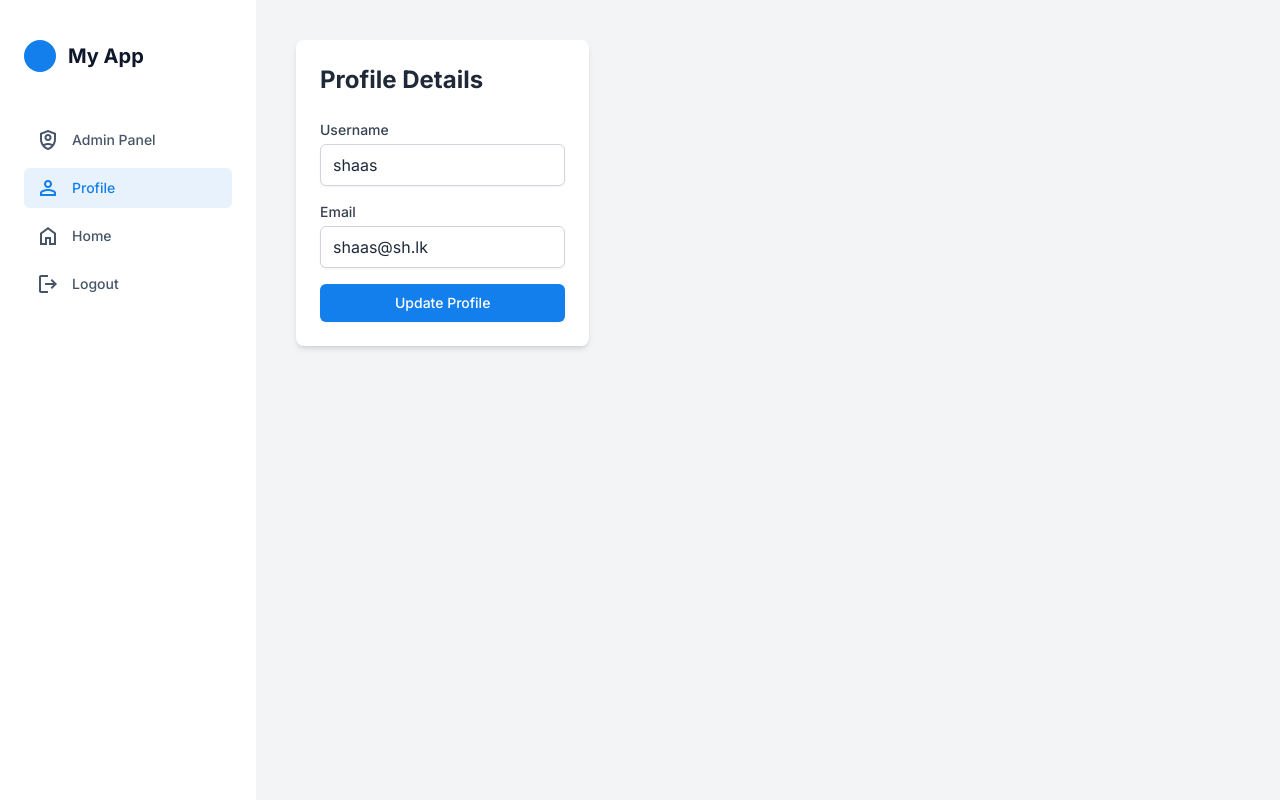
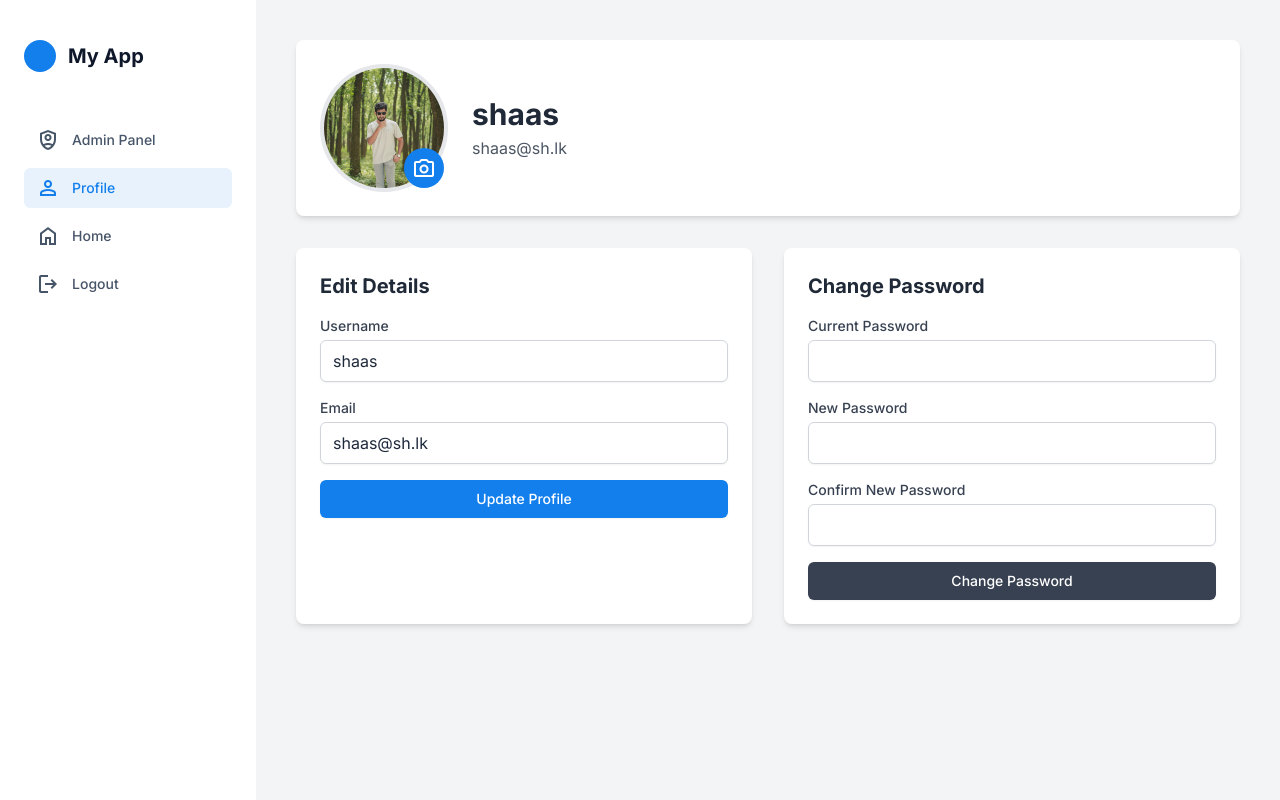
Before and after one commit to ahmedhafas105/student-learn-hub, a Flask app: page /profile in a window 1280 px wide. Run offline with Flask 3, Linux system fonts and the light colour scheme; a user stored in the database is signed in; some libraries are stand-ins or nearby versions.

Commit message:
overall profile updating, password change, UI config completed

```diff
--- a/app.py
+++ b/app.py
@@ -1,15 +1,23 @@
+import os
 from flask import Flask, render_template, redirect, url_for, flash, request
 from flask_sqlalchemy import SQLAlchemy
 from flask_wtf import FlaskForm
+from flask_wtf.file import FileField, FileAllowed
 from wtforms import StringField, PasswordField, SubmitField, TextAreaField
 from wtforms.validators import DataRequired, Email, EqualTo, Length, ValidationError
 from flask_login import LoginManager, UserMixin, login_user, logout_user, login_required, current_user
 from werkzeug.security import generate_password_hash, check_password_hash
+from werkzeug.utils import secure_filename
 from functools import wraps
 
 app = Flask(__name__)
 app.config['SECRET_KEY'] = 'a_very_secret_key'
 app.config['SQLALCHEMY_DATABASE_URI'] = 'sqlite:///users.db'
+
+# --- CONFIGURATION FOR FILE UPLOADS ---
+app.config['UPLOAD_FOLDER'] = 'static/uploads'
+app.config['ALLOWED_EXTENSIONS'] = {'png', 'jpg', 'jpeg', 'gif'}
+
 db = SQLAlchemy(app)
 login_manager = LoginManager(app)
 login_manager.login_view = 'login'
@@ -25,7 +33,7 @@ class User(UserMixin, db.Model):
     country = db.Column(db.String(100), nullable=True)
     phone_number = db.Column(db.String(20), nullable=True)
     description = db.Column(db.Text, nullable=True)
-    logo_url = db.Column(db.String(200), nullable=True)
+    profile_picture = db.Column(db.String(100), nullable=False, default='default.jpg') # Add default profile picture
     courses = db.relationship('Course', backref='institution', lazy=True, cascade="all, delete-orphan")
     applications = db.relationship('CourseApplication', backref='applicant', lazy=True, cascade="all, delete-orphan")
 
@@ -91,7 +99,6 @@ class InstitutionSignupForm(SignupForm):
     country = StringField('Country', validators=[DataRequired()])
     phone_number = StringField('Phone Number', validators=[DataRequired()])
     description = TextAreaField('Description', validators=[DataRequired()])
-    logo_url = StringField('Logo URL (optional)')
     submit = SubmitField('Register as Institution')
 
 class LoginForm(FlaskForm):
@@ -130,12 +137,23 @@ class CourseForm(FlaskForm):
 class ProfileForm(FlaskForm):
     username = StringField('Username', validators=[DataRequired(), Length(min=4, max=80)])
     email = StringField('Email', validators=[DataRequired(), Email()])
+    picture = FileField('Update Profile Picture', validators=[FileAllowed(['jpg', 'png', 'jpeg', 'gif'])])
     address = StringField('Address')
     country = StringField('Country')
     phone_number = StringField('Phone Number')
     description = TextAreaField('Description')
-    logo_url = StringField('Logo URL')
-    submit = SubmitField('Update Profile')
+    submit_profile = SubmitField('Update Profile')
+
+# NEW: Form for changing password
+class ChangePasswordForm(FlaskForm):
+    current_password = PasswordField('Current Password', validators=[DataRequired()])
+    new_password = PasswordField('New Password', validators=[DataRequired(), Length(min=6)])
+    confirm_new_password = PasswordField('Confirm New Password', validators=[DataRequired(), EqualTo('new_password')])
+    submit_password = SubmitField('Change Password')
+
+def allowed_file(filename):
+    return '.' in filename and \
+           filename.rsplit('.', 1)[1].lower() in app.config['ALLOWED_EXTENSIONS']
 
 # --- ROUTES ---
 @app.route('/')
@@ -190,8 +208,7 @@ def signup():
                 new_institution = User(
                     username=institution_form.username.data, email=institution_form.email.data, role='institution',
                     address=institution_form.address.data, country=institution_form.country.data,
-                    phone_number=institution_form.phone_number.data, description=institution_form.description.data,
-                    logo_url=institution_form.logo_url.data
+                    phone_number=institution_form.phone_number.data, description=institution_form.description.data
                 )
                 new_institution.set_password(institution_form.password.data)
                 db.session.add(new_institution)
@@ -234,39 +251,58 @@ def logout():
 @app.route('/profile', methods=['GET', 'POST'])
 @login_required
 def profile():
-    form = ProfileForm()
-    if form.validate_on_submit():
-        current_user.username = form.username.data
-        current_user.email = form.email.data
+    profile_form = ProfileForm()
+    password_form = ChangePasswordForm()
+
+    if profile_form.submit_profile.data and profile_form.validate_on_submit():
+        current_user.username = profile_form.username.data
+        current_user.email = profile_form.email.data
         if current_user.role == 'institution':
-            current_user.address = form.address.data
-            current_user.country = form.country.data
-            current_user.phone_number = form.phone_number.data
-            current_user.description = form.description.data
-            current_user.logo_url = form.logo_url.data
+            current_user.address = profile_form.address.data
+            current_user.country = profile_form.country.data
+            current_user.phone_number = profile_form.phone_number.data
+            current_user.description = profile_form.description.data
+
+        # Handle file upload
+        if profile_form.picture.data and allowed_file(profile_form.picture.data.filename):
+            picture_file = secure_filename(profile_form.picture.data.filename)
+            picture_path = os.path.join(app.root_path, app.config['UPLOAD_FOLDER'], picture_file)
+            profile_form.picture.data.save(picture_path)
+            current_user.profile_picture = picture_file
+
         db.session.commit()
         flash('Your profile has been updated!', 'success')
         return redirect(url_for('profile'))
 
+    if password_form.submit_password.data and password_form.validate_on_submit():
+        # Handle password change
+        if current_user.check_password(password_form.current_password.data):
+            current_user.set_password(password_form.new_password.data)
+            db.session.commit()
+            flash('Your password has been changed successfully!', 'success')
+            return redirect(url_for('profile'))
+        else:
+            flash('Current password is incorrect.', 'danger')
+
     # Pre-populate form with existing data on GET request
-    form.username.data = current_user.username
-    form.email.data = current_user.email
+    profile_form.username.data = current_user.username
+    profile_form.email.data = current_user.email
     if current_user.role == 'institution':
-        form.address.data = current_user.address
-        form.country.data = current_user.country
-        form.phone_number.data = current_user.phone_number
-        form.description.data = current_user.description
-        form.logo_url.data = current_user.logo_url
+        profile_form.address.data = current_user.address
+        profile_form.country.data = current_user.country
+        profile_form.phone_number.data = current_user.phone_number
+        profile_form.description.data = current_user.description
 
-    pending_applications = []
-    enrolled_courses = []
-    approved_applications = []
+     # Fetch data for display based on role
+    pending_applications, enrolled_courses, approved_applications = [], [], []
 
     if current_user.role == 'user':
+        # Fetch user application data
         applications = CourseApplication.query.filter_by(user_id=current_user.id).all()
         pending_applications = [app for app in applications if app.status == 'Pending']
         enrolled_courses = [app for app in applications if app.status == 'Approved']
     elif current_user.role == 'institution':
+        # ... (fetch institution approved application data)
         approved_applications = db.session.query(CourseApplication).join(Course).filter(
             Course.institution_id == current_user.id,
             CourseApplication.status == 'Approved'
@@ -274,7 +310,8 @@ def profile():
 
     return render_template(
         'profile.html',
-        form=form,
+        profile_form=profile_form,
+        password_form=password_form,
         pending_applications=pending_applications,
         enrolled_courses=enrolled_courses,
         approved_applications=approved_applications
@@ -307,7 +344,7 @@ def admin():
     # Authorization check
     if current_user.role not in ['admin', 'institution']:
         flash('You do not have permission to access this page.', 'danger')
-        return redirect(url_for('home'))
+        return redirect(url_for('user_home'))
 
     view = request.args.get('view', 'courses' if current_user.role == 'institution' else 'users')
     data = None
--- a/templates/profile.html
+++ b/templates/profile.html
@@ -2,74 +2,88 @@
 {% block title %}My Profile{% endblock %}
 {% block content %}
 
-{% if current_user.role == 'user' %}
-    <div class="bg-white p-6 rounded-lg shadow-md mb-8">
-        <h1 class="text-3xl font-bold text-gray-800">My Profile</h1>
-        <p class="mt-2 text-gray-600">Welcome, {{ current_user.username }}!</p>
+<div class="bg-white p-6 rounded-lg shadow-md mb-8 flex flex-col md:flex-row items-center gap-6">
+    <div class="relative cursor-pointer" onclick="openImagePreview('{{ url_for('static', filename='uploads/' + current_user.profile_picture) }}')">  <!-- This is not an error.. here vs code wrongly identified as syntax error... -->
+        <img id="profile-pic-preview" src="{{ url_for('static', filename='uploads/' + current_user.profile_picture) }}"
+             alt="Profile Picture" class="w-32 h-32 rounded-full object-cover border-4 border-gray-200">
+        <label for="picture" class="w-10 h-10 absolute bottom-1 right-1 bg-primary text-white rounded-full flex items-center justify-center cursor-pointer hover:bg-primary/90" title="Change picture">
+            <span class="material-symbols-outlined">photo_camera</span>
+        </label>
     </div>
     <div>
-        <h2 class="text-2xl font-bold text-gray-800 mb-4">My Courses</h2>
-        <h3 class="text-xl font-semibold text-gray-700 mb-3">Enrolled Courses</h3>
-        {% if enrolled_courses %}
-            <div class="grid grid-cols-1 md:grid-cols-2 lg:grid-cols-3 gap-8">
-                {% for app in enrolled_courses %}
-                <div class="bg-white rounded-lg shadow-md overflow-hidden"><img src="{{ app.course.image_url }}" class="w-full h-48 object-cover" alt="{{ app.course.title }}"><div class="p-6"><h4 class="text-lg font-bold text-gray-800">{{ app.course.title }}</h4><p class="mt-2 text-sm text-gray-600">Status: <span class="font-medium text-green-600">{{ app.status }}</span></p></div></div>
-                {% endfor %}
-            </div>
-        {% else %}
-            <p class="text-gray-500">You are not yet enrolled in any courses.</p>
-        {% endif %}
-        <hr class="my-8">
-        <h3 class="text-xl font-semibold text-gray-700 mb-3">Pending Applications</h3>
-        {% if pending_applications %}
-            <ul class="space-y-3">
-            {% for app in pending_applications %}
-                <li class="bg-white p-4 rounded-lg shadow-sm flex justify-between items-center"><span class="font-medium text-gray-700">{{ app.course.title }}</span><span class="px-2 py-1 text-xs font-medium rounded-full bg-yellow-100 text-yellow-800">{{ app.status }}</span></li>
-            {% endfor %}
-            </ul>
-        {% else %}
-            <p class="text-gray-500">You have no pending applications.</p>
-        {% endif %}
+        <h1 class="text-3xl font-bold text-gray-800 text-center md:text-left">{{ current_user.username }}</h1>
+        <p class="mt-1 text-gray-600 text-center md:text-left">{{ current_user.email }}</p>
+    </div>
+</div>
+
+    <div class="grid grid-cols-1 lg:grid-cols-2 gap-8 mb-8">
+        <div class="bg-white p-6 rounded-lg shadow-md">
+            <h2 class="text-xl font-bold text-gray-800 mb-4">Edit Details</h2>
+            <form method="POST" action="{{ url_for('profile') }}" enctype="multipart/form-data" novalidate>
+                {{ profile_form.hidden_tag() }}
+                <input type="file" name="picture" id="picture" class="hidden" onchange="previewImage(event)">
+
+                <div class="space-y-4">
+                    <div>{{ profile_form.username.label(class="block text-sm font-medium text-gray-700") }}{{ profile_form.username(class="mt-1 block w-full rounded-md border-gray-300 shadow-sm") }}</div>
+                    <div>{{ profile_form.email.label(class="block text-sm font-medium text-gray-700") }}{{ profile_form.email(class="mt-1 block w-full rounded-md border-gray-300 shadow-sm") }}</div>
+                    {% if current_user.role == 'institution' %}
+                        <div>{{ profile_form.phone_number.label(class="block text-sm font-medium text-gray-700") }}{{ profile_form.phone_number(class="mt-1 block w-full rounded-md border-gray-300 shadow-sm") }}</div>
+                        <div>{{ profile_form.address.label(class="block text-sm font-medium text-gray-700") }}{{ profile_form.address(class="mt-1 block w-full rounded-md border-gray-300 shadow-sm") }}</div>
+                        <div>{{ profile_form.country.label(class="block text-sm font-medium text-gray-700") }}{{ profile_form.country(class="mt-1 block w-full rounded-md border-gray-300 shadow-sm") }}</div>
+                        <div>{{ profile_form.description.label(class="block text-sm font-medium text-gray-700") }}{{ profile_form.description(class="mt-1 block w-full rounded-md border-gray-300 shadow-sm", rows=4) }}</div>
+                    {% endif %}
+                    <div>{{ profile_form.submit_profile(class="w-full justify-center py-2 px-4 border border-transparent rounded-md shadow-sm text-sm font-medium text-white bg-primary hover:bg-primary/90") }}</div>
+                </div>
+            </form>
+        </div>
+
+        <div class="bg-white p-6 rounded-lg shadow-md">
+            <h2 class="text-xl font-bold text-gray-800 mb-4">Change Password</h2>
+            <form method="POST" action="{{ url_for('profile') }}" novalidate>
+                {{ password_form.hidden_tag() }}
+                <div class="space-y-4">
+                    <div>{{ password_form.current_password.label(class="block text-sm font-medium text-gray-700") }}{{ password_form.current_password(class="mt-1 block w-full rounded-md border-gray-300 shadow-sm") }}</div>
+                    <div>{{ password_form.new_password.label(class="block text-sm font-medium text-gray-700") }}{{ password_form.new_password(class="mt-1 block w-full rounded-md border-gray-300 shadow-sm") }}</div>
+                    <div>{{ password_form.confirm_new_password.label(class="block text-sm font-medium text-gray-700") }}{{ password_form.confirm_new_password(class="mt-1 block w-full rounded-md border-gray-300 shadow-sm") }}</div>
+                    <div>{{ password_form.submit_password(class="w-full justify-center py-2 px-4 border border-transparent rounded-md shadow-sm text-sm font-medium text-white bg-gray-700 hover:bg-gray-800") }}</div>
+                </div>
+            </form>
+        </div>
     </div>
 
-{% else %}
-    <div class="grid grid-cols-1 lg:grid-cols-3 gap-8">
-        <div class="lg:col-span-1">
+    <div class="space-y-8">
+        {% if current_user.role == 'user' %}
             <div class="bg-white p-6 rounded-lg shadow-md">
-                <h2 class="text-2xl font-bold text-gray-800 mb-6">Profile Details</h2>
-                <form method="POST" action="{{ url_for('profile') }}" novalidate>
-                    {{ form.hidden_tag() }}
-                    <div class="space-y-4">
-                        <div>{{ form.username.label(class="block text-sm font-medium text-gray-700") }}{{ form.username(class="mt-1 block w-full rounded-md border-gray-300 shadow-sm") }}</div>
-                        <div>{{ form.email.label(class="block text-sm font-medium text-gray-700") }}{{ form.email(class="mt-1 block w-full rounded-md border-gray-300 shadow-sm") }}</div>
-                        {% if current_user.role == 'institution' %}
-                            <div>{{ form.phone_number.label(class="block text-sm font-medium text-gray-700") }}{{ form.phone_number(class="mt-1 block w-full rounded-md border-gray-300 shadow-sm") }}</div>
-                            <div>{{ form.address.label(class="block text-sm font-medium text-gray-700") }}{{ form.address(class="mt-1 block w-full rounded-md border-gray-300 shadow-sm") }}</div>
-                            <div>{{ form.country.label(class="block text-sm font-medium text-gray-700") }}{{ form.country(class="mt-1 block w-full rounded-md border-gray-300 shadow-sm") }}</div>
-                            <div>{{ form.description.label(class="block text-sm font-medium text-gray-700") }}{{ form.description(class="mt-1 block w-full rounded-md border-gray-300 shadow-sm", rows=4) }}</div>
-                            <div>{{ form.logo_url.label(class="block text-sm font-medium text-gray-700") }}{{ form.logo_url(class="mt-1 block w-full rounded-md border-gray-300 shadow-sm") }}</div>
-                        {% endif %}
-                        <div>{{ form.submit(class="w-full justify-center py-2 px-4 border border-transparent rounded-md shadow-sm text-sm font-medium text-white bg-primary hover:bg-primary/90") }}</div>
+                <h2 class="text-2xl font-bold text-gray-800 mb-4">Enrolled Courses</h2>
+                {% if enrolled_courses %}
+                    <div class="grid grid-cols-1 md:grid-cols-2 gap-6">
+                        {% for app in enrolled_courses %}
+                        <div class="bg-gray-50 rounded-lg border overflow-hidden"><img src="{{ app.course.image_url }}" class="w-full h-40 object-cover" alt="{{ app.course.title }}"><div class="p-4"><h4 class="text-md font-bold text-gray-800">{{ app.course.title }}</h4><p class="mt-2 text-sm text-gray-600">Status: <span class="font-medium text-green-600">{{ app.status }}</span></p></div></div>
+                        {% endfor %}
                     </div>
-                </form>
+                {% else %}<p class="text-gray-500">You are not enrolled in any courses.</p>{% endif %}
             </div>
-        </div>
-        {% if current_user.role == 'institution' %}
-        <div class="lg:col-span-2 space-y-8">
+            <div class="bg-white p-6 rounded-lg shadow-md">
+                <h2 class="text-2xl font-bold text-gray-800 mb-4">Pending Applications</h2>
+                {% if pending_applications %}
+                    <ul class="space-y-3">
+                    {% for app in pending_applications %}
+                        <li class="bg-gray-50 p-4 rounded-lg border flex justify-between items-center"><span class="font-medium text-gray-700">{{ app.course.title }}</span><span class="px-2 py-1 text-xs font-medium rounded-full bg-yellow-100 text-yellow-800">{{ app.status }}</span></li>
+                    {% endfor %}
+                    </ul>
+                {% else %}<p class="text-gray-500">You have no pending applications.</p>{% endif %}
+            </div>
+
+        {% elif current_user.role == 'institution' %}
             <div class="bg-white p-6 rounded-lg shadow-md">
                 <h2 class="text-2xl font-bold text-gray-800 mb-4">My Courses</h2>
                 {% if current_user.courses %}
                     <ul class="space-y-3">
                         {% for course in current_user.courses %}
-                        <li class="p-3 rounded-md border flex items-center gap-4">
-                            <img src="{{ course.image_url }}" class="w-20 h-12 object-cover rounded-md" alt="">
-                            <span class="font-medium text-gray-700">{{ course.title }}</span>
-                        </li>
+                        <li class="p-3 rounded-md border flex items-center gap-4"><img src="{{ course.image_url }}" class="w-20 h-12 object-cover rounded-md" alt=""><span class="font-medium text-gray-700">{{ course.title }}</span></li>
                         {% endfor %}
                     </ul>
-                {% else %}
-                    <p class="text-gray-500">You have not created any courses yet.</p>
-                {% endif %}
+                {% else %}<p class="text-gray-500">You have not created any courses yet.</p>{% endif %}
             </div>
             <div class="bg-white p-6 rounded-lg shadow-md">
                 <h2 class="text-2xl font-bold text-gray-800 mb-4">Approved Students</h2>
@@ -77,20 +91,78 @@
                      <ul class="space-y-3">
                         {% for app in approved_applications %}
                         <li class="p-3 rounded-md border flex justify-between items-center">
-                            <div>
-                                <p class="font-medium text-gray-800">{{ app.applicant.username }}</p>
-                                <p class="text-sm text-gray-500">{{ app.course.title }}</p>
-                            </div>
+                            <div><p class="font-medium text-gray-800">{{ app.applicant.username }}</p><p class="text-sm text-gray-500">{{ app.course.title }}</p></div>
                             <span class="text-sm font-medium text-green-600">{{ app.status }}</span>
                         </li>
                         {% endfor %}
                     </ul>
-                {% else %}
-                    <p class="text-gray-500">No students have been approved for your courses yet.</p>
-                {% endif %}
+                {% else %}<p class="text-gray-500">No students have been approved for your courses yet.</p>{% endif %}
             </div>
-        </div>
         {% endif %}
     </div>
-{% endif %}
+
+<script>
+    // This function for the file input is correct
+    function previewImage(event) {
+        if (event.target.files && event.target.files[0]) {
+            const reader = new FileReader();
+            reader.onload = function(){
+                const output = document.getElementById('profile-pic-preview');
+                output.src = reader.result;
+            };
+            reader.readAsDataURL(event.target.files[0]);
+        }
+    };
+
+    // --- CORRECTED Lightbox/Modal Logic ---
+
+    function openImagePreview(imageUrl) {
+        // Find the elements JUST when the function is called
+        const imageModal = document.getElementById('imagePreviewModal');
+        const lightboxImage = document.getElementById('lightbox-image');
+
+        if (imageModal && lightboxImage) {
+            lightboxImage.src = imageUrl;
+            imageModal.classList.remove('hidden');
+            setTimeout(() => {
+                imageModal.classList.remove('opacity-0');
+                lightboxImage.classList.remove('scale-95');
+            }, 10);
+        }
+    }
+
+    function closeImagePreview() {
+        // Find the elements JUST when the function is called
+        const imageModal = document.getElementById('imagePreviewModal');
+        const lightboxImage = document.getElementById('lightbox-image');
+
+        if (imageModal && lightboxImage) {
+            imageModal.classList.add('opacity-0');
+            lightboxImage.classList.add('scale-95');
+            setTimeout(() => {
+                imageModal.classList.add('hidden');
+            }, 300);
+        }
+    }
+
+    // We add the event listener to the window, which is always available.
+    // This way we don't need to find the modal when the page first loads.
+    window.addEventListener('click', function(event) {
+        const imageModal = document.getElementById('imagePreviewModal');
+        if (event.target === imageModal) {
+            closeImagePreview();
+        }
+    });
+</script>
 {% endblock %}
+
+{% block modals %}
+<div id="imagePreviewModal"
+     class="fixed inset-0 bg-black bg-opacity-75 flex items-center justify-center p-4 z-50 hidden
+            opacity-0 transition-opacity duration-300 ease-in-out">
+    <button onclick="closeImagePreview()" class="absolute top-4 right-4 text-white text-4xl">&times;</button>
+    <img id="lightbox-image" src="" alt="Profile picture preview"
+         class="max-w-full max-h-full rounded-lg shadow-lg
+                transform scale-95 transition-transform duration-300 ease-in-out">
+</div>
+{% endblock %}
--- a/templates/sign_up.html
+++ b/templates/sign_up.html
@@ -56,7 +56,7 @@
                 </div>
                 <div class="mb-4">{{ institution_form.address.label(class="block text-gray-700 text-sm font-bold mb-2") }}{{ institution_form.address(class="shadow appearance-none border rounded w-full py-2 px-3 text-gray-700") }}</div>
                 <div class="mb-4">{{ institution_form.description.label(class="block text-gray-700 text-sm font-bold mb-2") }}{{ institution_form.description(class="shadow appearance-none border rounded w-full py-2 px-3 text-gray-700", rows=4) }}</div>
-                <div class="mb-6">{{ institution_form.logo_url.label(class="block text-gray-700 text-sm font-bold mb-2") }}{{ institution_form.logo_url(class="shadow appearance-none border rounded w-full py-2 px-3 text-gray-700") }}</div>
+
                 {{ institution_form.submit(class="w-full bg-primary hover:bg-primary/90 text-white font-bold py-2 px-4 rounded") }}
             </form>
         </div>
```
Also changed, not shown: templates/admin_panel.html (+6 -7 lines), templates/user_home.html (+15 -7 lines), instance/users.db, static/uploads/default.jpg (added), static/uploads/depositphotos_257082150-stock-photo-company-profile-round-blue-push.jpg (added), static/uploads/hafas_new.png (added).
